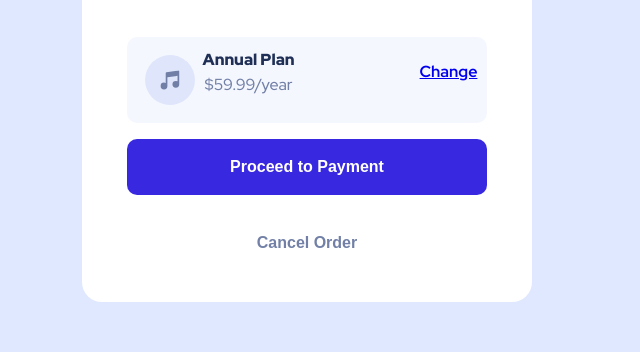
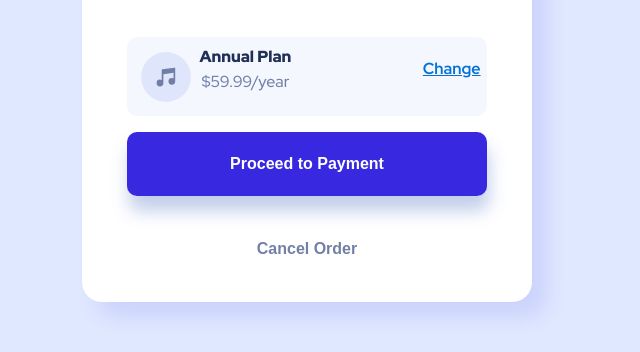
Before and after one commit to CoraLay/OrderSummary, a plain HTML site: page index.html in a window 1280 px wide. Shown: the part 448-800 px from the top of the page, without its empty margins (333-973 px from the left). Drawn offline with Linux system fonts and the light colour scheme.

Commit message:
accesibility fixes and shadow application

```diff
--- a/index.html
+++ b/index.html
@@ -16,7 +16,7 @@
 
     <div class="container">
       <div class="card-g">
-        <img src="images/illustration-hero.svg">
+        <img src="images/illustration-hero.svg" alt="Drawing of someone listening music with headphones">
         <h1>Order Summary</h1>
         <div class="card-p">
           <h2>You can now listen to millions of songs, audiobooks, and podcasts on any
@@ -26,7 +26,7 @@
         <div class="plan">
           <div class ="price">
             <div class = "price">
-              <img class="music" src="images/icon-music.svg">
+              <img class="music" src="images/icon-music.svg" alt="Icon for music player">
               <div>
                 <p>Annual Plan</p>
                 <p>$59.99/year</p>
--- a/style.css
+++ b/style.css
@@ -32,8 +32,6 @@ body {
   flex-direction: row;
   justify-content: center;
   align-items: center;
-  box-shadow: 15px 15px 20px var(--dark-blue);
-
 }
 
 .card-g {
@@ -42,6 +40,7 @@ body {
   height: 700px;
   border-radius: var(--radius);
   text-align: center;
+  box-shadow: 15px 15px 20px rgba(55, 58, 228, 0.116);
 }
 
 .card-g img {
@@ -73,7 +72,7 @@ body {
   width: 80%;
   margin: auto;
   border-radius: var(--radius2);
-  padding: 0.6em;
+  padding: 0.4em;
 }
 
 .plan p:first-of-type {
@@ -100,6 +99,7 @@ body {
 .plan a {
   font-weight: 700;
   line-height: 50px;
+  color: rgb(2, 113, 216);
 }
 
 .plan a:hover {
@@ -116,13 +116,14 @@ button {
   font-weight: 700;
   border-radius: var(--radius2);
   width: 80%;
-  height: 3.5em;
+  height: 4em;
   font-size: 1em;
 }
 
 #ok {
   background-color: var(--bright-blue);
   color: white;
+  box-shadow: 2px 15px 17px rgba(79, 116, 194, 0.349);
 }
 
 #ok:hover {
```
